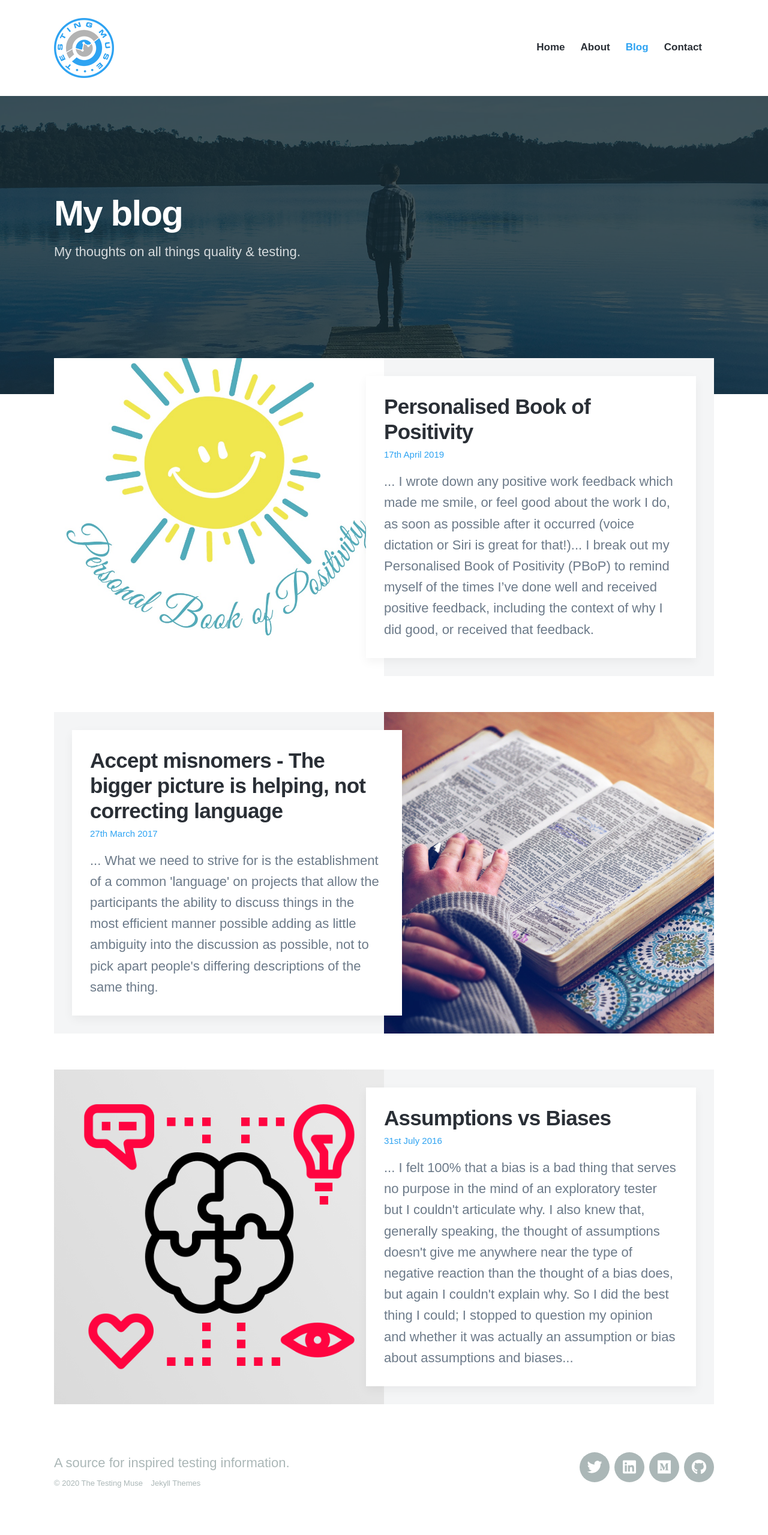
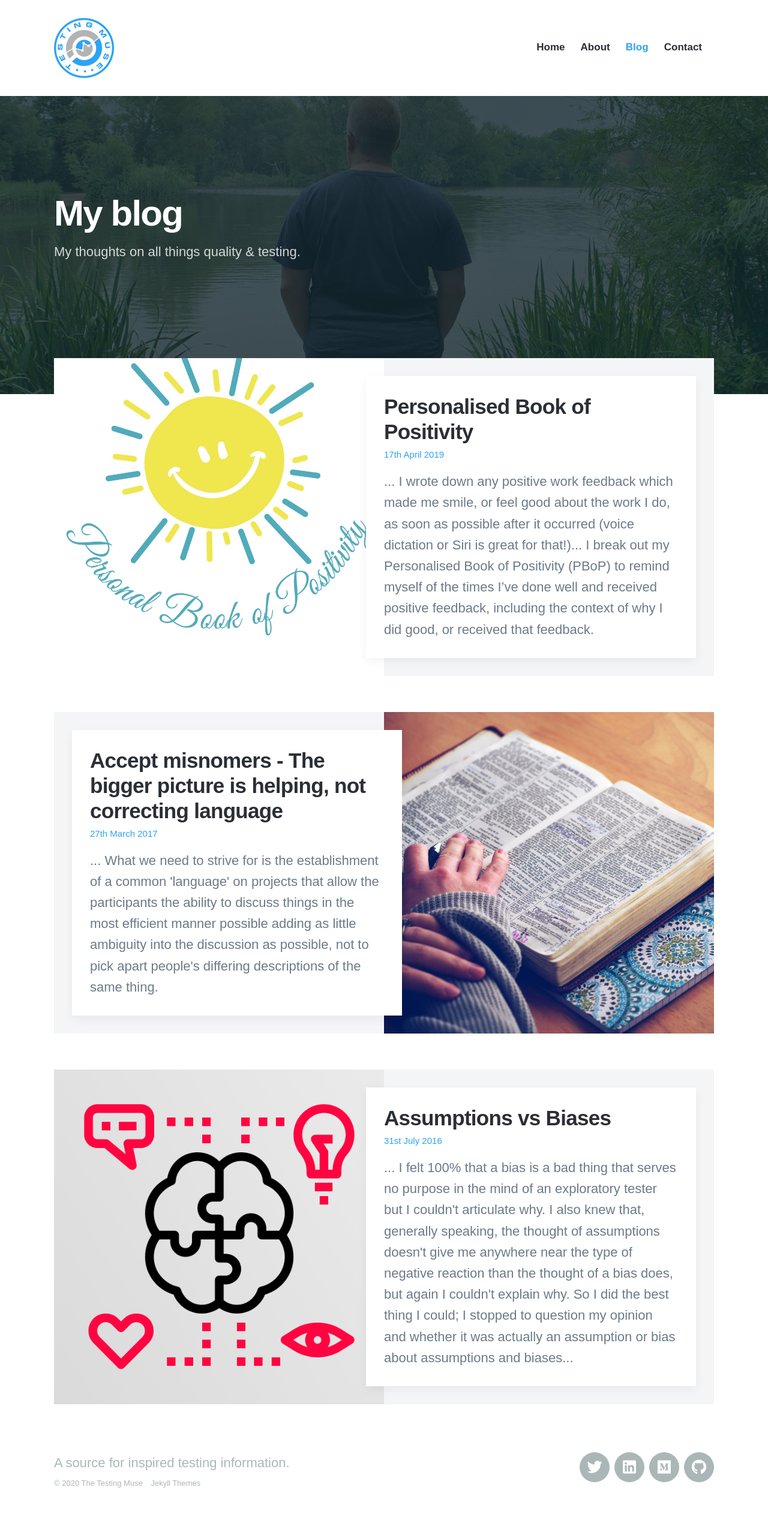
Before and after one commit to TheTestingMuse/thetestingmuse.github.io, a Jekyll site: the page built from blog/index.html, in a window 1280 px wide. Shown: the whole page at 60% size. Built offline with Jekyll 4.4.1, drawn with Linux system fonts in a browser that asks for light colours; nearby versions of some CDN libraries; some web fonts are replaced; the list of posts is cut into pages by our own code.

Commit message:
Blog post republish

```diff
--- a/blog/index.html
+++ b/blog/index.html
@@ -2,7 +2,7 @@
 layout: default
 title: Blog
 description: My thoughts on all things quality &amp; testing
-featured_image: /images/demo/blog.jpg
+featured_image: /images/blog.jpeg
 ---
 
 <section class="hero hero--single">
```
Also changed, not shown: images/blog.jpeg (added).
